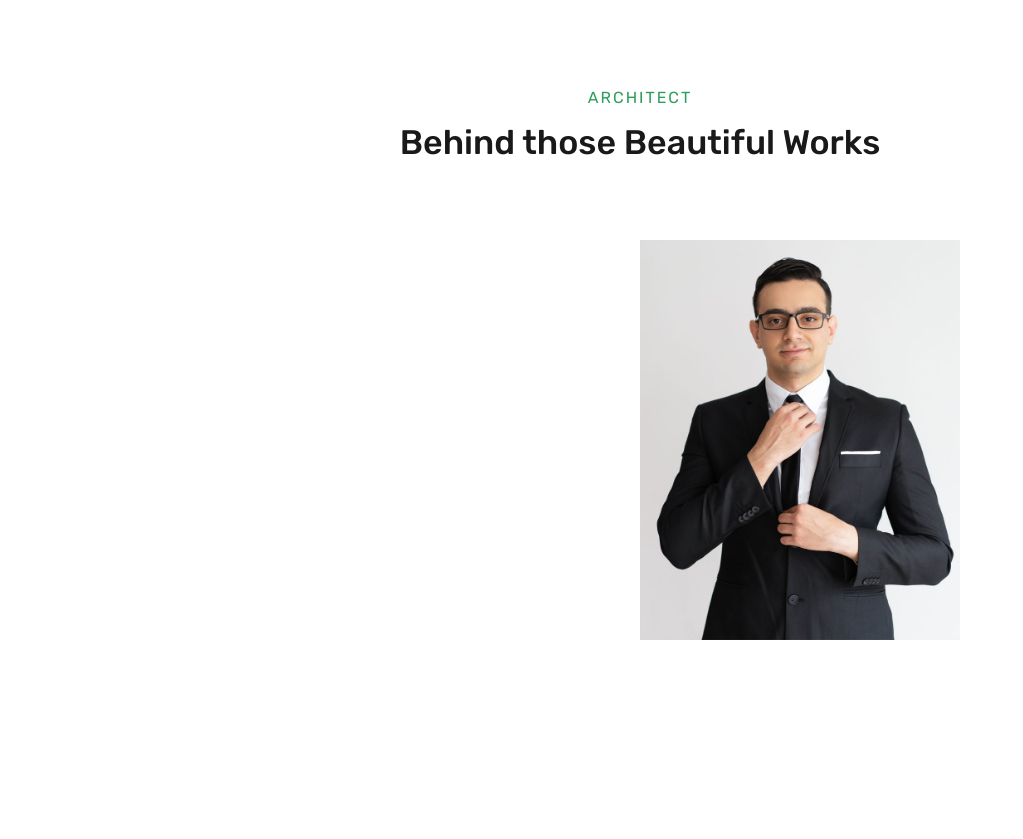
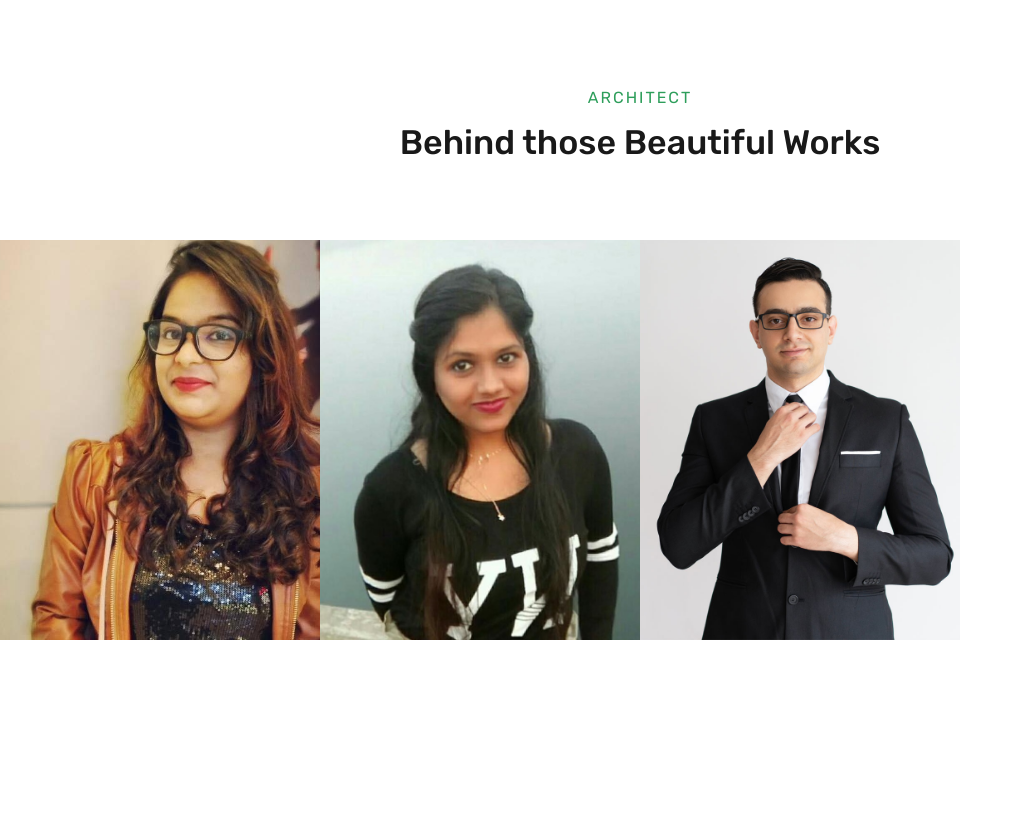
Before and after one commit to dmpluser0023/interior_design, a Django app: page /about in a window 1280 px wide. Shown: the part 1340-2179 px from the top of the page, without its empty margins (0-1023 px from the left). Run offline with Django 3.2, Linux system fonts and the light colour scheme; some libraries are stand-ins or nearby versions; some web fonts are replaced.

Commit message:
change images

```diff
--- a/templates/about.html
+++ b/templates/about.html
@@ -181,7 +181,7 @@
                 <div class="col-md-6 col-lg-3 ftco-animate">
                     <div class="staff">
                         <div class="img-wrap d-flex align-items-stretch">
-                            <div class="img align-self-stretch" style="background-image: url(static/index/images/WhatsApp Image 2020-07-07 at 6.44.48 PM.jpeg);"></div>
+                            <div class="img align-self-stretch" style="background-image: url(static/index/images/arch1.jpeg);"></div>
                         </div>
                         <div class="text d-flex align-items-center pt-3 text-center">
                             <div>
@@ -203,14 +203,14 @@
                 <div class="col-md-6 col-lg-3 ftco-animate">
                     <div class="staff">
                         <div class="img-wrap d-flex align-items-stretch">
-                            <div class="img align-self-stretch" style="background-image: url(static/index/images/WhatsApp Image 2020-07-07 at 6.48.14 PM.jpeg);"></div>
+                            <div class="img align-self-stretch" style="background-image: url(static/index/images/arch2.jpeg);"></div>
                         </div>
                         <div class="text d-flex align-items-center pt-3 text-center">
                             <div>
                                 <span class="position mb-2">Architect</span>
                                 <h3 class="mb-4">Ar Ipsita Dash</h3>
                                 <div class="faded">
-                                    <p>I am an ambitious workaholic, but apart from that, pretty simple person.</p>
+                                    <!--<p>I am an ambitious workaholic, but apart from that, pretty simple person.</p>-->
                                     <ul class="ftco-social text-center">
                                         <li class="ftco-animate"><a href="#"><span class="icon-twitter"></span></a></li>
                                         <li class="ftco-animate"><a href="#"><span class="icon-facebook"></span></a></li>
@@ -232,7 +232,7 @@
                                 <span class="position mb-2">Architect</span>
                                 <h3 class="mb-4">Ar Sumit Bal</h3>
                                 <div class="faded">
-                                    <p>I am an ambitious workaholic, but apart from that, pretty simple person.</p>
+                                    <!--<p>I am an ambitious workaholic, but apart from that, pretty simple person.</p>-->
                                     <ul class="ftco-social text-center">
                                         <li class="ftco-animate"><a href="#"><span class="icon-twitter"></span></a></li>
                                         <li class="ftco-animate"><a href="#"><span class="icon-facebook"></span></a></li>
```
Also changed, not shown: static/index/images/arch1.jpeg (renamed from static/index/images/WhatsApp Image 2020-07-07 at 6.44.48 PM.jpeg), static/index/images/arch2.jpeg (renamed from static/index/images/WhatsApp Image 2020-07-07 at 6.48.14 PM.jpeg).
